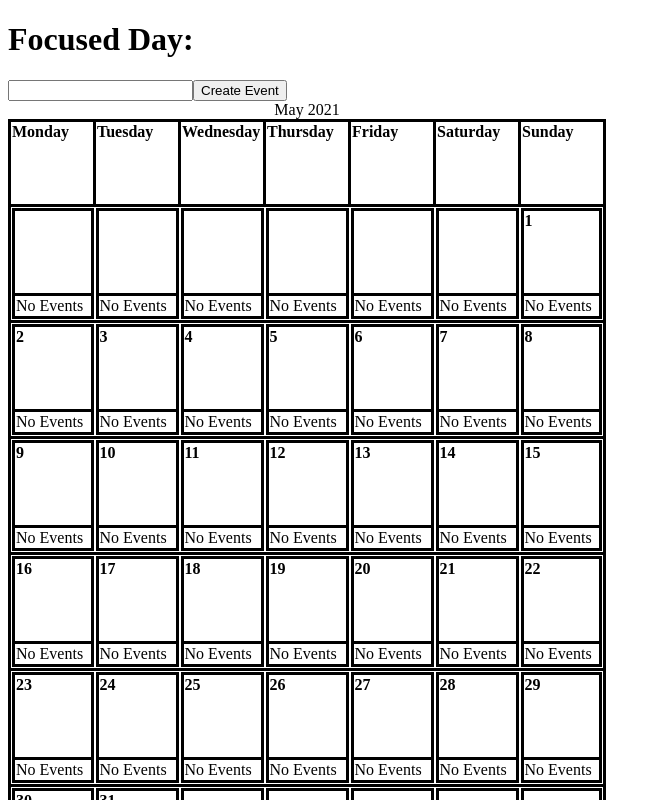
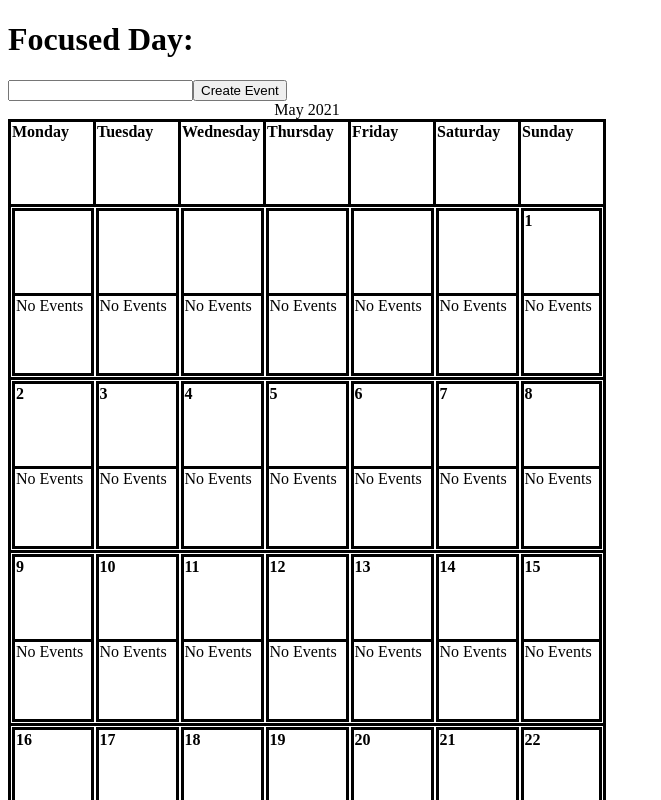
Before and after one commit to calvintanwj/Moments, a React (Create React App) app in the folder moments/: page / in a window 1280 px wide. Shown: the top 800 px of the page, without its empty margins (0-661 px from the left). Built offline with nearby package versions, Linux system fonts and the light colour scheme.

Commit message:
Fix bad table nesting and add key to DayHeaderRow

```diff
--- a/moments/src/Calendar/DayBox.js
+++ b/moments/src/Calendar/DayBox.js
@@ -20,7 +20,7 @@ function DayBox(props) {
                 </td>
             </tr>
         )
-        : <td>No Events</td>;
+        : <tr><td>No Events</td></tr>;
     return (
         <td onClick={props.dayHandler}>
             <table>
--- a/moments/src/Calendar/DayHeaderRow.js
+++ b/moments/src/Calendar/DayHeaderRow.js
@@ -14,7 +14,7 @@ const dayNames = [
 */
 function DayHeaderRow() {
     const days = dayNames.map((day) =>
-        <th scope="col">{day}</th>);
+        <th scope="col" key={day}>{day}</th>);
 
     return (
         <tr>
```
